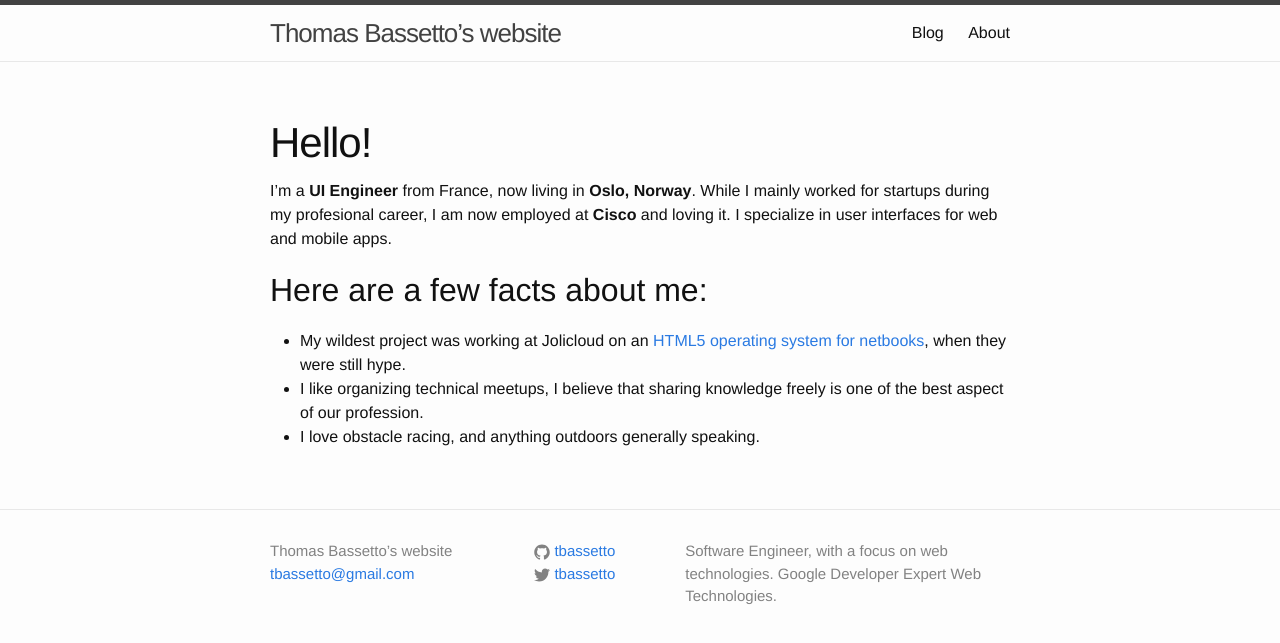
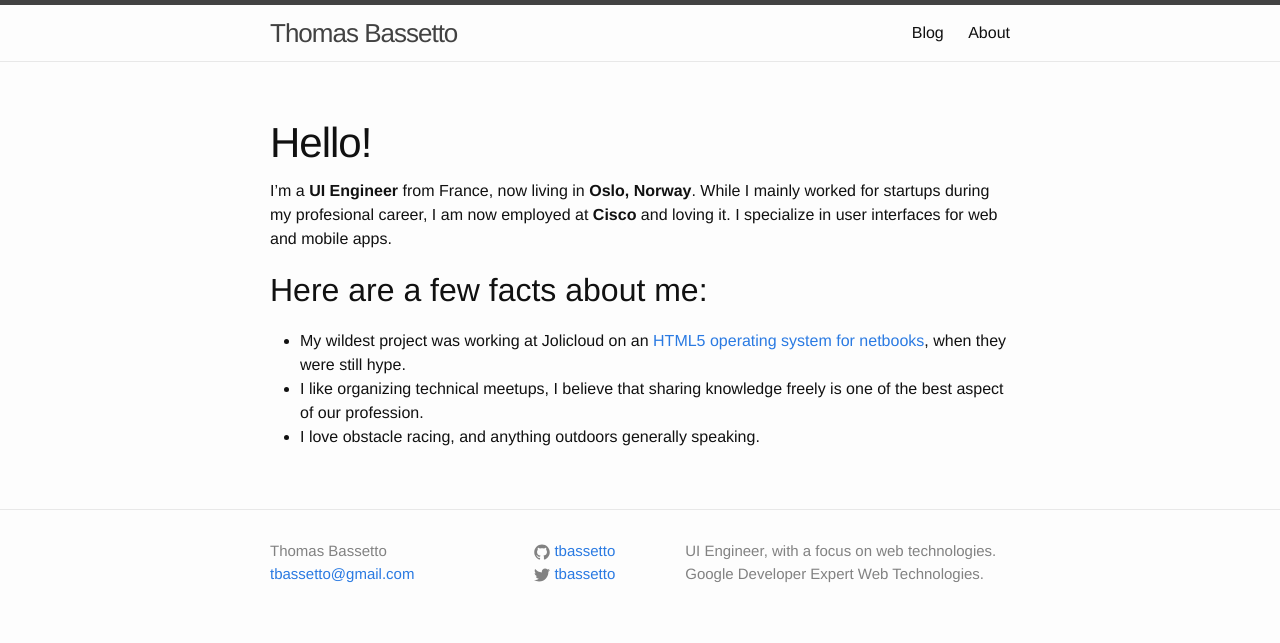
Before and after one commit to tbassetto/thomasbassetto.com-legacy, a Jekyll site: the page built from index.md, in a window 1280 px wide. Shown: the top 643 px of the page. Built offline with Jekyll 4.4.1, drawn with Linux system fonts in a browser that asks for light colours; some of the changed lines change nothing that is shown.

Commit message:
Update metadata

```diff
--- a/_config.yml
+++ b/_config.yml
@@ -1,8 +1,7 @@
 # Site settings
-title: Thomas Bassetto’s website
+title: Thomas Bassetto
 email: tbassetto@gmail.com
-description: > # this means to ignore newlines until "baseurl:"
-  Software Engineer, with a focus on web technologies. Google Developer Expert Web Technologies.
+description: UI Engineer, with a focus on web technologies. Google Developer Expert Web Technologies.
 baseurl: "" # the subpath of your site, e.g. /blog/
 url: "http://thomasbassetto.com" # the base hostname & protocol for your site
 twitter_username: tbassetto
--- a/_includes/head.html
+++ b/_includes/head.html
@@ -4,10 +4,13 @@
   <meta name="viewport" content="width=device-width, initial-scale=1">
   <title>{% if page.title %}{{ page.title }}{% else %}{{ site.title }}{% endif %}</title>
   <meta name="description" content="{% if page.excerpt %}{{ page.excerpt | strip_html | strip_newlines | truncate: 160 }}{% else %}{{ site.description }}{% endif %}">
-  <meta property="og:title" content="{% if page.title %}{{ page.title }}{% else %}{{ site.title }}{% endif %}">
+  <meta name="twitter:card" content="summary">
+  <meta name="twitter:site" content="@tbassetto">
+  <meta name="twitter:url" property="og:url" content="{{ page.url | prepend: site.baseurl | prepend: site.url }}">
+  <meta name="twitter:title" property="og:title" content="{% if page.title %}{{ page.title }}{% else %}{{ site.title }}{% endif %}">
+  <meta name="twitter:description" property="og:description" content="{% if page.excerpt %}{{ page.excerpt | strip_html | strip_newlines | truncate: 160 }}{% else %}{{ site.description }}{% endif %}">
+  <meta name="twitter:image" property="og:image" content="{{ "/assets/i-am-data-driven.jpg" | prepend: site.baseurl | prepend: site.url }}">
   <meta property="og:type" content="{% if page.thumbnail %}article{% else %}website{% endif %}">
-  <meta property="og:url" content="{{ page.url | prepend: site.baseurl | prepend: site.url }}">
-  <meta property="og:description" content="{% if page.excerpt %}{{ page.excerpt | strip_html | strip_newlines | truncate: 160 }}{% else %}{{ site.description }}{% endif %}">
   <link rel="stylesheet" href="{{ "/css/main.css" | prepend: site.baseurl }}">
   <link rel="canonical" href="{{ page.url | replace:'index.html','' | prepend: site.baseurl | prepend: site.url }}">
   <link rel="alternate" type="application/rss+xml" title="{{ site.title }}" href="{{ "/atom.xml" | prepend: site.baseurl | prepend: site.url }}" />
```
Also changed, not shown: assets/i-am-data-driven.jpg (added), favicon.ico.
